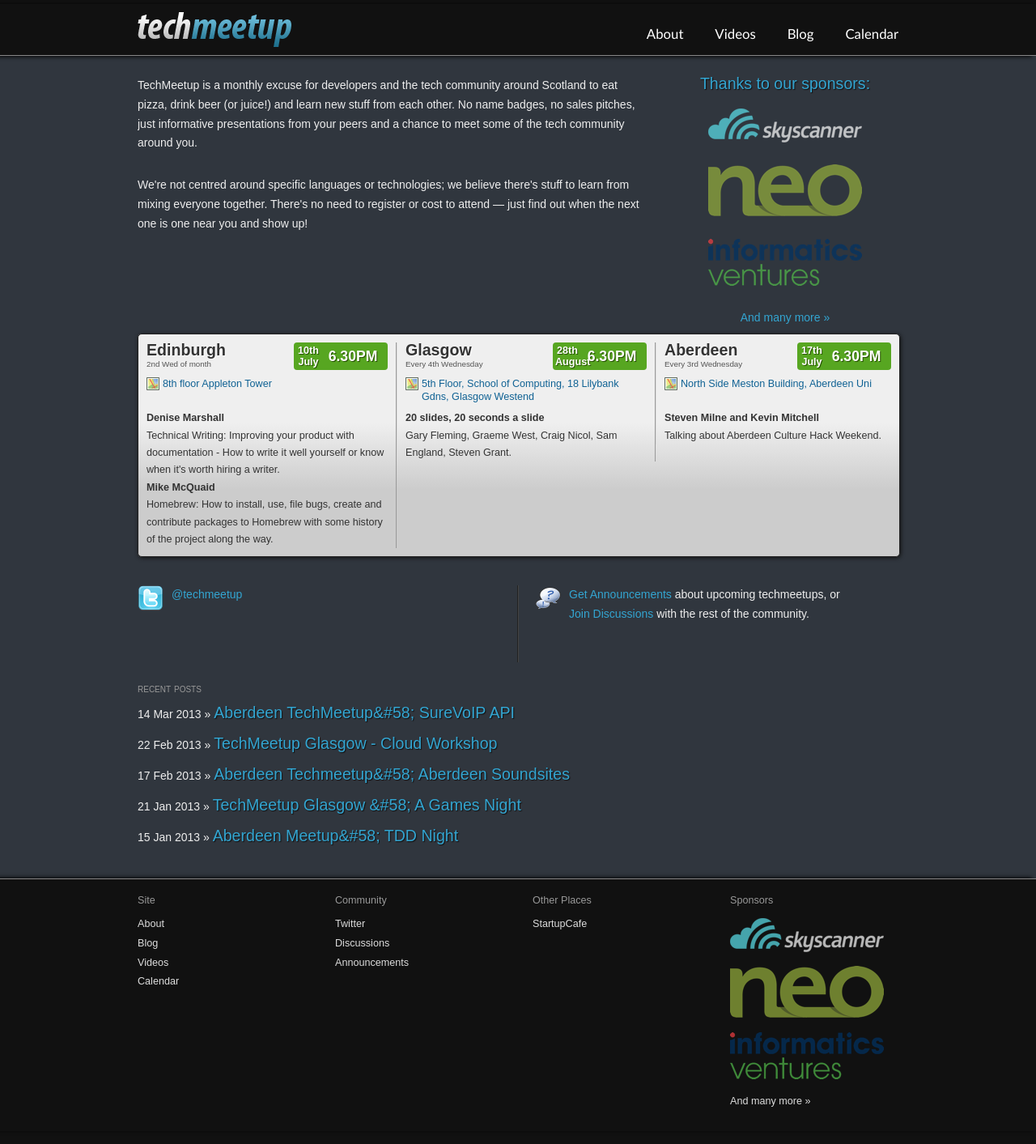
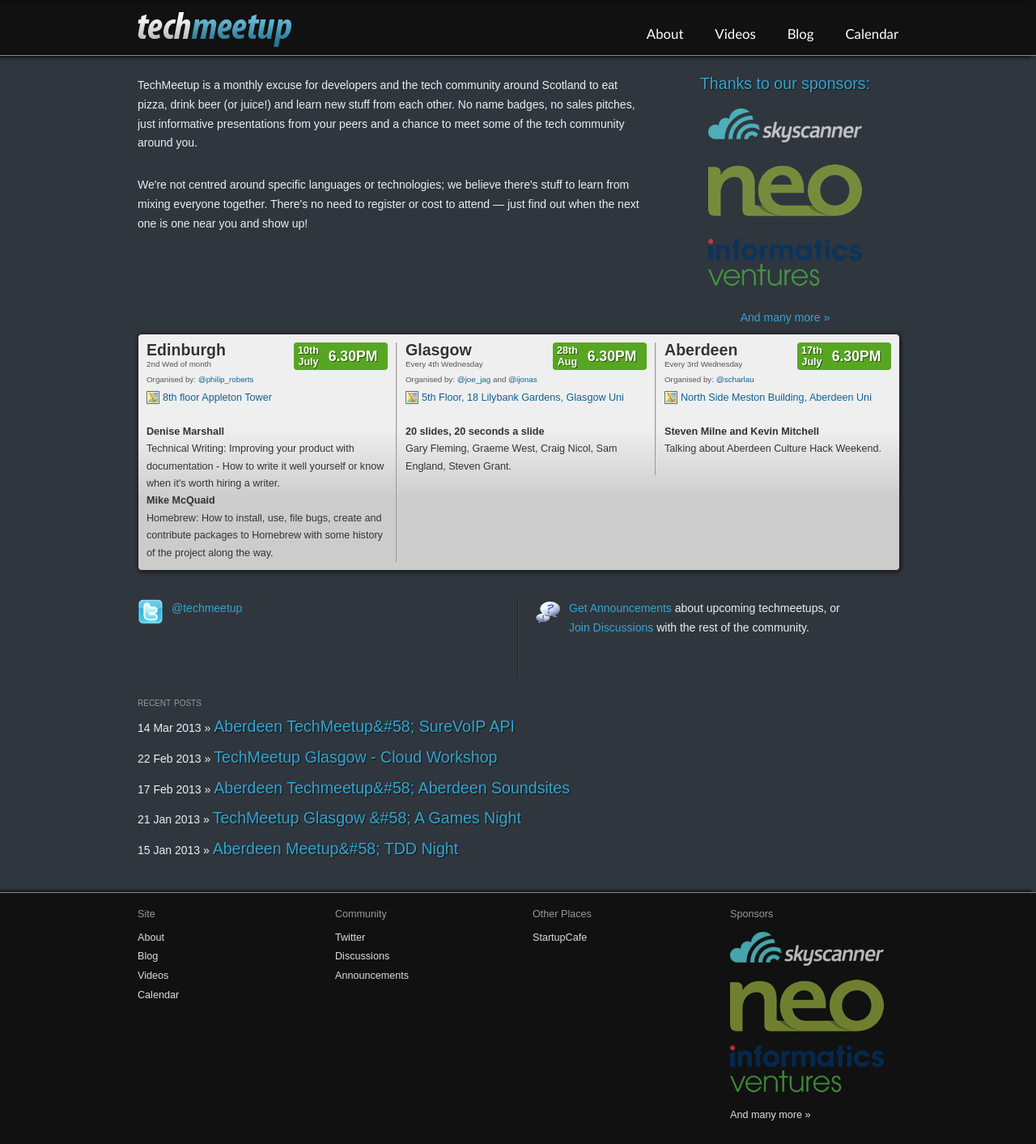
Before and after one commit to techmeetup/techmeetup.co.uk, a Jekyll site: the page built from index.html, in a window 1280 px wide. Shown: the whole page at 81% size. Built offline with Jekyll 4.4.1, drawn with Linux system fonts in a browser that asks for light colours; Markdown is read by kramdown in place of the engine named in the settings.

Commit message:
Added organisers to each city after feedback at last Glasgow TM. Added instructions for running to the README

```diff
--- a/index.html
+++ b/index.html
@@ -32,6 +32,7 @@
   <li class="first">
     <h4>Edinburgh</h4>
     <span>2nd Wed of month</span>
+    <p class="organisers">Organised by: <a class="organiser" href="http://www.twitter.com/philip_roberts">@philip_roberts</a>
     <p>
       <a href="http://maps.google.co.uk/maps?q=Appleton+Tower,+Crichton+Street,+Edinburgh&amp;hl=en&amp;ll=55.944514,-3.186893&amp;spn=0.010009,0.027874&amp;t=h&amp;z=16&amp;vpsrc=0" class="map">8th floor Appleton Tower</a>
     </p>
@@ -59,18 +60,18 @@
   <li class="">
     <h4>Glasgow</h4>
     <span>Every 4th Wednesday</span>
-    <p><a href="http://maps.google.com/maps/ms?msid=217161173396650967619.0004accf70991bd913a97&amp;msa=0" class="map">5th Floor, School of Computing, 18 Lilybank Gdns, Glasgow Westend</a></p>
+    <p class="organisers">Organised by: <a class="organiser" href="http://www.twitter.com/joe_jag">@joe_jag</a> and <a class="organiser" href="http://www.twitter.com/ijonas">@ijonas</a>
+    <p><a href="http://maps.google.com/maps/ms?msid=217161173396650967619.0004accf70991bd913a97&amp;msa=0" class="map">5th Floor, 18 Lilybank Gardens, Glasgow Uni</a></p>
     <p>
       <strong>20 slides, 20 seconds a slide</strong> <br />
       <p>Gary Fleming, Graeme West, Craig Nicol, Sam England, Steven Grant.
-
 
     </p>
     <div class="datewrapper">
       <div class="when">
         <div class="daywrap">
           <div class="day">28th</div>
-          <div class="month">August</div>
+          <div class="month">Aug</div>
         </div>
         <div class="time">6.30PM</div>
       </div>
@@ -80,6 +81,7 @@
   <li class="last">
     <h4>Aberdeen</h4>
     <span>Every 3rd Wednesday</span>
+    <p class="organisers">Organised by: <a class="organiser" href="http://www.twitter.com/scharlau">@scharlau</a></p>
     <p><a href="http://maps.google.co.uk/maps?f=q&amp;source=s_q&amp;hl=en&amp;geocode=&amp;q=Meston+Building+Aberdeen+University&amp;sll=57.294593,-2.400159&amp;sspn=0.017437,0.034075&amp;ie=UTF8&amp;hq=Meston+Building+Aberdeen+University&amp;hnear=&amp;l" class="map">North Side Meston Building, Aberdeen Uni</a></p>
     <p>
       <strong>Steven Milne and Kevin Mitchell</strong><br />
--- a/static/css/desktop.css
+++ b/static/css/desktop.css
@@ -403,3 +403,6 @@
 #about-sponsors ul { list-style: none; }
 
 #head { min-height: 240px; overflow: auto; }
+
+.organiser {  text-decoration : none; color: #106294; }
+#cities .organisers { top:-5px; color:#555; font-size:70%; line-height:70%; margin-bottom: 1em; }
```
Also changed, not shown: 2 other files.
